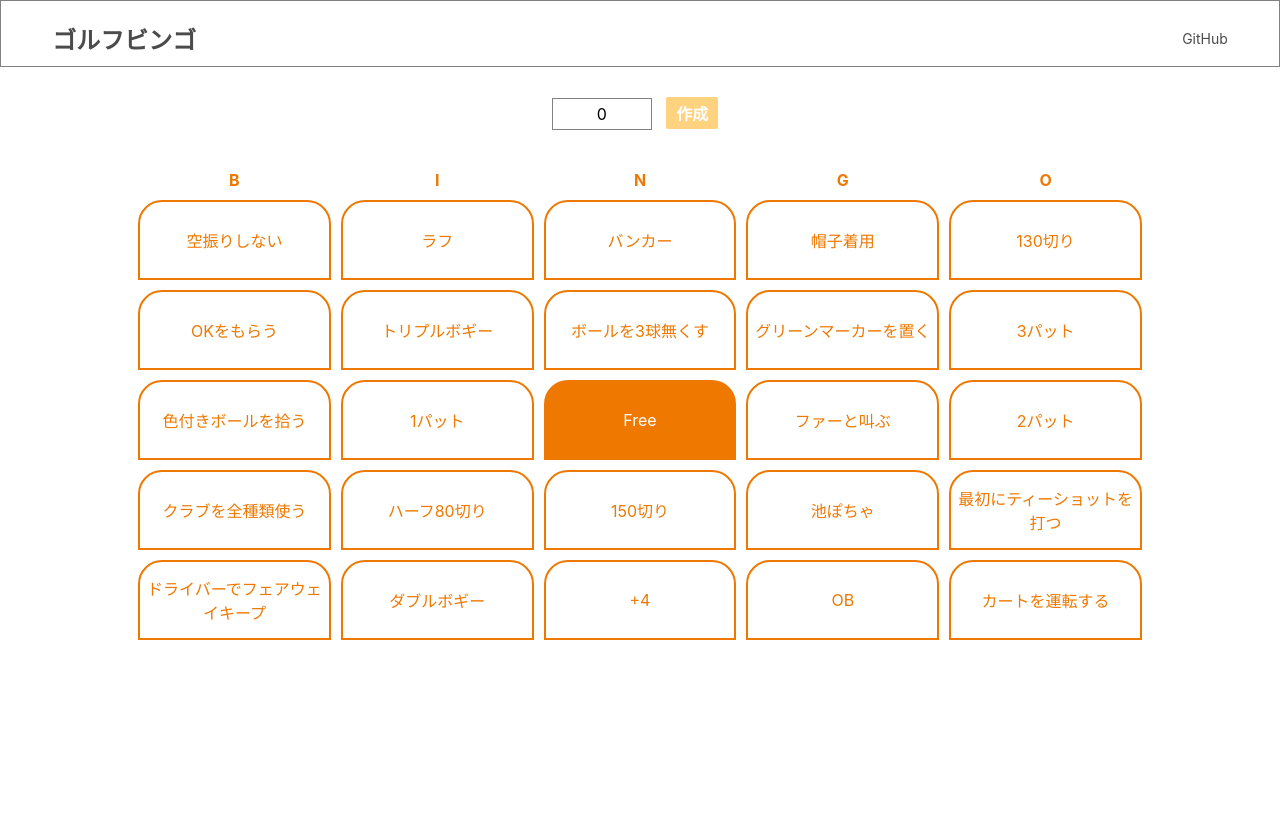
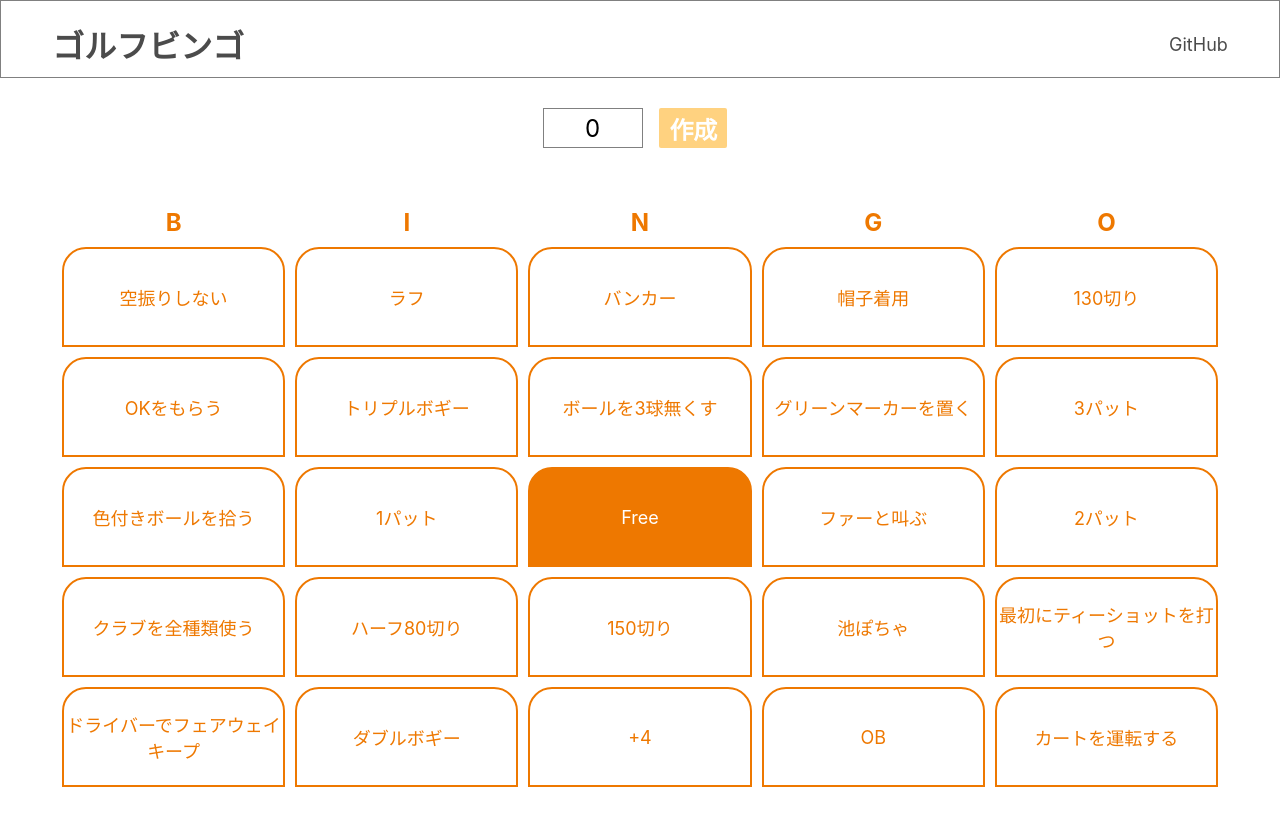
Before and after one commit to yiskw713/golf_bingo, a plain HTML site: page index.html in a window 1280 px wide. Before the commit the page ends 800 px from the top, so only its background shows below. Drawn offline with Linux system fonts and the light colour scheme; some packages are replaced by stand-ins of ours.

Commit message:
update css

```diff
--- a/css/stylesheet.scss
+++ b/css/stylesheet.scss
@@ -5,61 +5,62 @@
 
 .container {
     width: 100%;
+    margin: 0 0 20px 0;
 }
 
 /* button */
 .inputbox {
     margin: 20px auto;
     text-align: center;
-    font-size: 16px;
+    font-size: 24px;
     padding: 10px 0px;
 
     #scoreInput {
         text-align: center;
         border: grey 0.5px solid;
-        height: 32px;
+        height: 40px;
         width: 100px;
+        vertical-align: middle;
     }
 
     #button {
         text-align: center;
-        height: 32px;
+        height: 40px;
         justify-content: center;
+        vertical-align: middle;
 
         margin: 0 10px;
         padding: 0 10px;
-        font-size: 16px;
+        font-size: 24px;
 
         border-radius:2px;
         background:#FFD280;
         color:#fff;
         font-weight:bold;
-        font-size:16px;
         border:none;
     }
 }
 
-.copyright {
-    width: 95%;
-    margin: 0 10px;
-}
-
 /* カード全体のスタイル */
 #bingo{
-    width: 80%;
+    width: 95%;
     margin: 0 auto;
+    font-size: 18px;
+    padding: 20px;
+    // border: 1px solid #DADADA;
 }
 
 /* B I N G O の文字のスタイル */
 #bingo th{
     color: #ee7800;
+    font-size: 24px
 }
 
 /* 番号のスタイルを設定 */
 #bingo td {
     font-weight: normal;
-    width: 60px;
-    height: 80px;
+    width: 20%;
+    height: 100px;
     text-align: center;
     vertical-align: middle;
     border-radius: 1.5rem 1.5rem 0 0;
@@ -85,7 +86,7 @@ header {
     h1 {
         margin: 0;
         padding: 0;
-        font-size: 24px;
+        font-size: 32px;
     }
 
     a {
@@ -101,7 +102,7 @@ header {
 
     li {
         margin: 0 0 0 15px;
-        font-size: 14px;
+        font-size: 18px;
     }
 
     nav {
```
Also changed, not shown: css/stylesheet.css, 1 other file.
